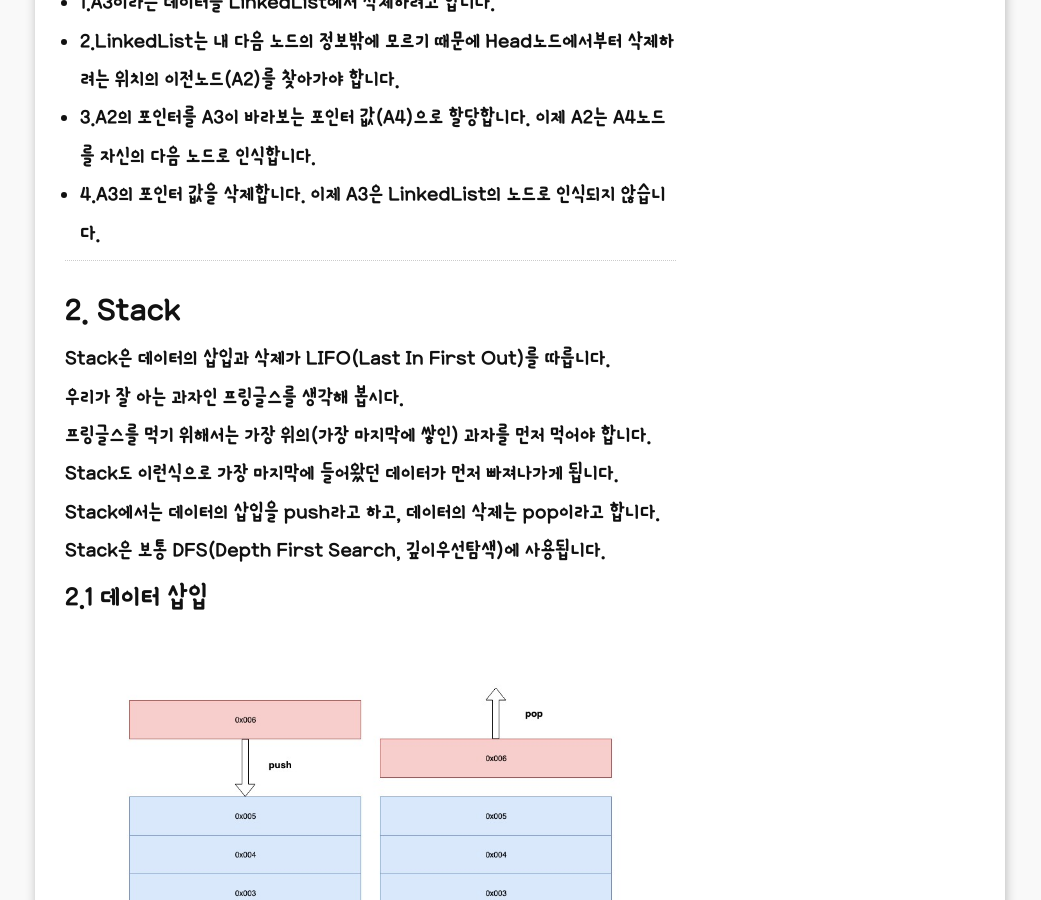
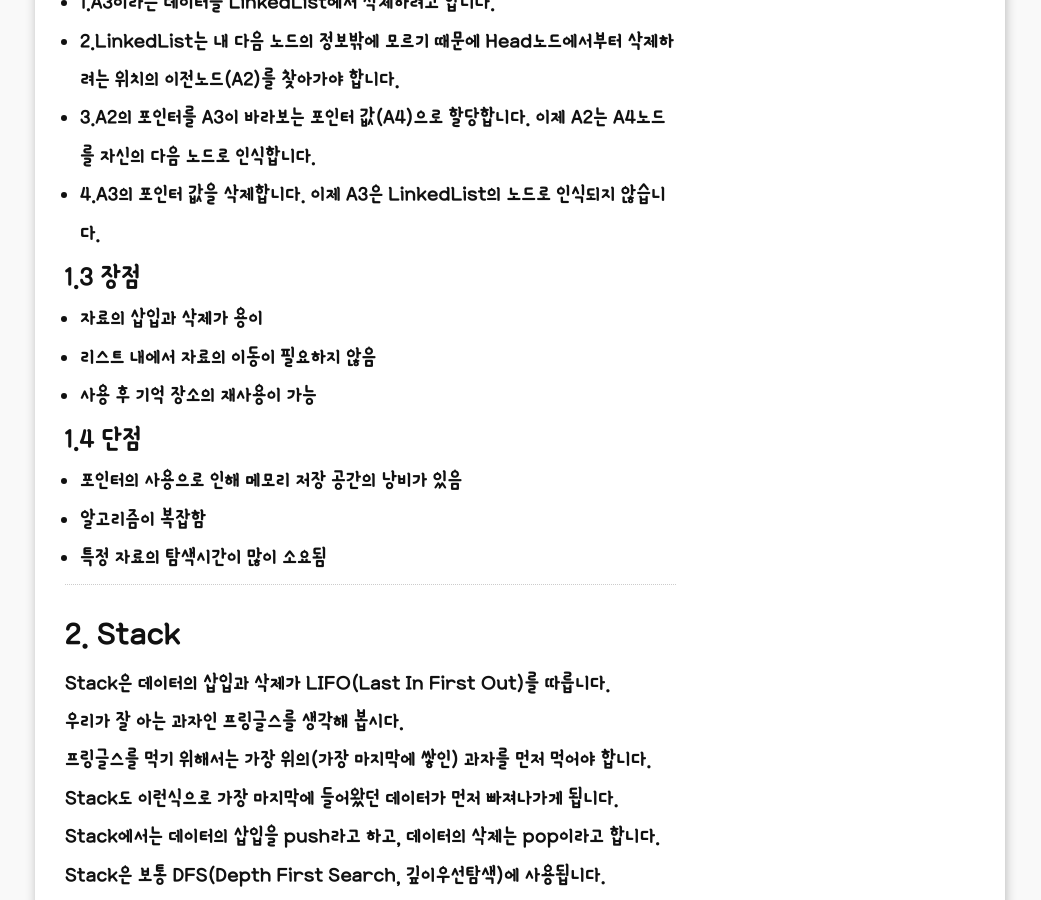
Before and after one commit to raonzena/raonzena.github.io, a Jekyll site: the page built from _posts/2019-04-03-01-post.markdown, in a window 1280 px wide and 900 px high, scrolled down 2153 px. Shown: the whole window, without its empty margins (120-1161 px from the left). Built offline with Jekyll 4.4.1, drawn with Linux system fonts in a browser that asks for light colours; some web fonts are replaced; comment, search, counter and statistics services are not loaded; some of the changed text lies outside the part shown.

Commit message:
190403 initial commit

```diff
--- a/_posts/2019-04-03-01-post.markdown
+++ b/_posts/2019-04-03-01-post.markdown
@@ -35,6 +35,16 @@ LinkedList의 데이터 삭제 프로세스를 위 그림을 참조하여 정리
 - 3.A2의 포인터를 A3이 바라보는 포인터 값(A4)으로 할당합니다. 이제 A2는 A4노드를 자신의 다음 노드로 인식합니다.
 - 4.A3의 포인터 값을 삭제합니다. 이제 A3은 LinkedList의 노드로 인식되지 않습니다.
 
+## 1.3 장점 ##
+- 자료의 삽입과 삭제가 용이
+- 리스트 내에서 자료의 이동이 필요하지 않음
+- 사용 후 기억 장소의 재사용이 가능
+
+## 1.4 단점 ##
+- 포인터의 사용으로 인해 메모리 저장 공간의 낭비가 있음
+- 알고리즘이 복잡함
+- 특정 자료의 탐색시간이 많이 소요됨
+
 ---
 # 2. Stack #
 Stack은 데이터의 삽입과 삭제가 LIFO(Last In First Out)를 따릅니다.
@@ -62,7 +72,7 @@ Queue는 데이터의 삽입과 삭제가 Stack과는 반대로 FIFO(First In Fi
 그리고 진료를 하는 의사는 처음에 접수했던 환자 순으로 진료를 하게 됩니다.
 Queue도 이런식으로 처음에 들어왔던 데이터가 먼저 빠져나가게 됩니다.
 Queue에서는 데이터의 삽입을 enqueue라고 하고, 데이터의 삭제를 dequeue라고 합니다.
-Queue는 보통 BFS(Breadth First Search, 너비우선탐색)에 사용됩니다.
+Queue는 보통 컴퓨터의 버퍼, BFS(Breadth First Search, 너비우선탐색)에 사용됩니다.
 
 ## 3.1 데이터 삽입 ##
 ![](https://raonzena.github.io/images/queue.jpeg)
```
